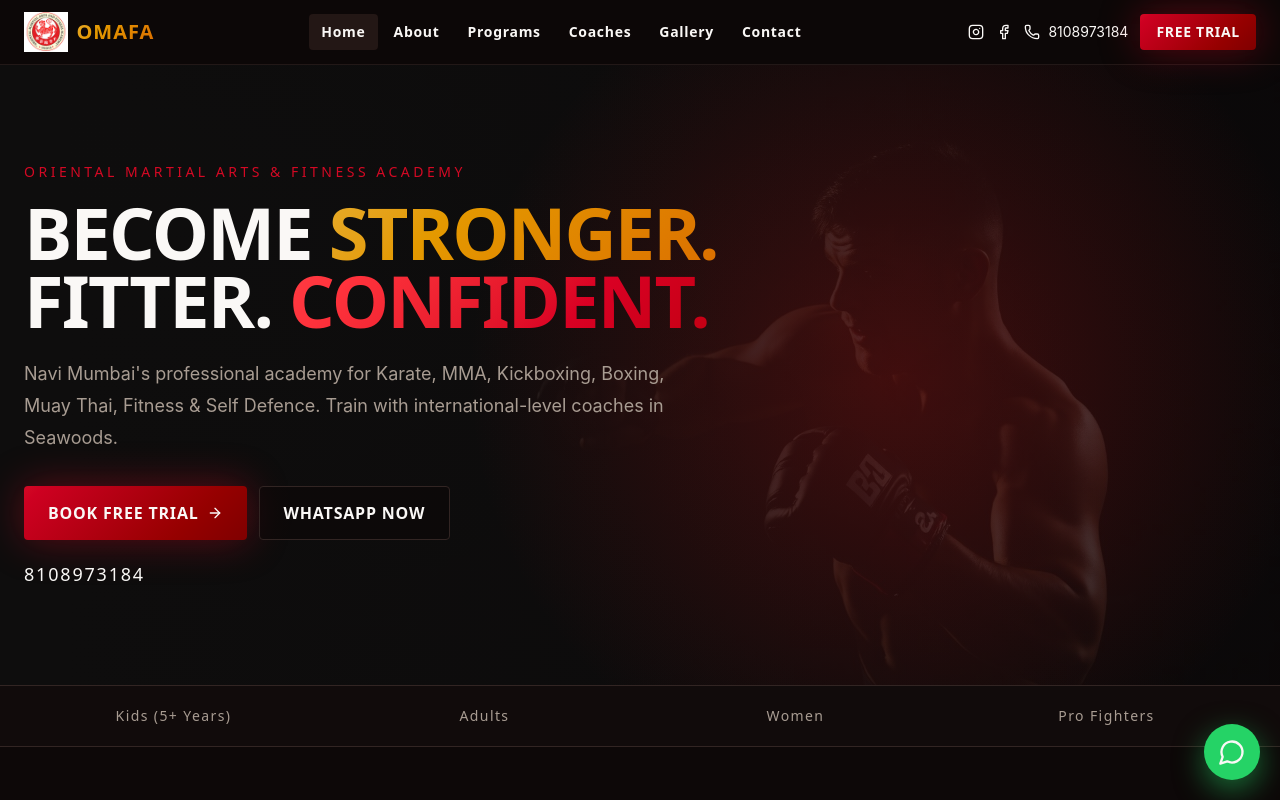
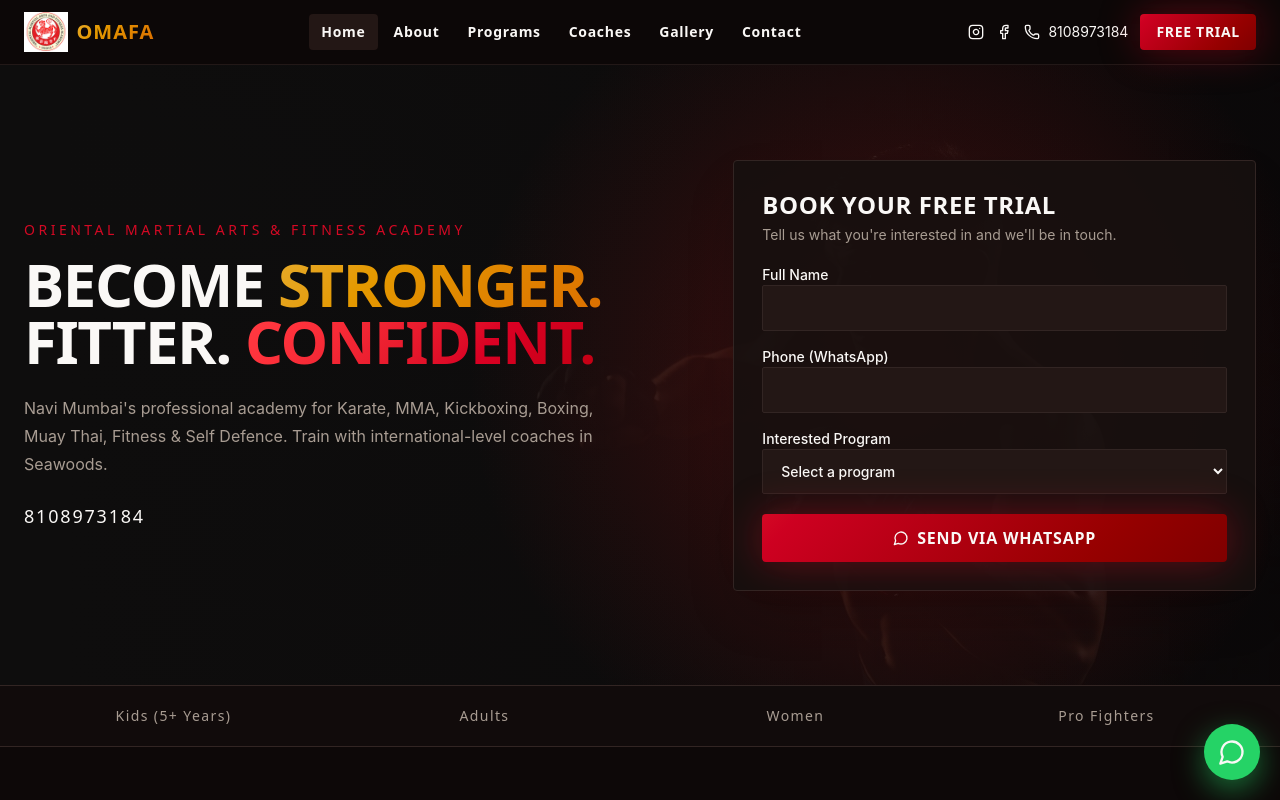
Before and after one commit to tanmaysalve/omafa-website, a React (Vite) app: page / in a window 1280 px wide. Shown: the top 800 px of the page. Built offline with nearby package versions, Linux system fonts and the light colour scheme.

Commit message:
Home page - enquiry form:

```diff
--- a/src/pages/Home.tsx
+++ b/src/pages/Home.tsx
@@ -1,7 +1,6 @@
 import { useEffect, useState, type ReactNode } from "react";
 import { Link } from "react-router-dom";
 import {
-  ArrowRight,
   Check,
   Clock,
   ShieldCheck,
@@ -12,6 +11,7 @@ import {
   ChevronDown,
   ChevronLeft,
   ChevronRight,
+  MessageCircle,
 } from "lucide-react";
 import { programs, testimonials } from "@/data/site";
 import { ProgramCard } from "@/components/ProgramCard";
@@ -104,44 +104,97 @@ export function Home() {
           className="absolute inset-0 h-full w-full object-cover object-center opacity-30"
         />
         <div className="absolute inset-0 bg-[radial-gradient(circle_at_70%_50%,rgba(160,20,20,.35),transparent_45%),linear-gradient(90deg,#0e0d0d_5%,rgba(14,13,13,.78)_45%,rgba(14,13,13,.3))]" />
-        <div className="relative mx-auto flex min-h-[620px] max-w-7xl items-center px-4 py-20 sm:px-6">
-          <div className="max-w-3xl">
+        <div className="relative mx-auto grid min-h-[620px] max-w-7xl items-center gap-10 px-4 py-16 sm:px-6 lg:grid-cols-[1fr_.8fr] lg:gap-14">
+          <div>
             <p className="font-display text-sm tracking-[.25em] text-primary">
               ORIENTAL MARTIAL ARTS & FITNESS ACADEMY
             </p>
-            <h1 className="mt-4 font-display text-5xl font-black uppercase leading-[.95] tracking-tight sm:text-7xl">
+            <h1 className="mt-4 font-display text-4xl font-black uppercase leading-[.95] tracking-tight sm:text-5xl lg:text-6xl">
               Become <span className="text-gradient-gold">Stronger.</span>
               <br />
               Fitter. <span className="text-gradient-red">Confident.</span>
             </h1>
-            <p className="mt-6 max-w-2xl text-lg leading-8 text-muted-foreground">
+            <p className="mt-6 max-w-xl text-base leading-7 text-muted-foreground">
               Navi Mumbai's professional academy for Karate, MMA, Kickboxing,
               Boxing, Muay Thai, Fitness & Self Defence. Train with
               international-level coaches in Seawoods.
             </p>
-            <div className="mt-8 flex flex-col gap-3 sm:flex-row">
-              <Link
-                to="/contact"
-                className="btn-hero inline-flex items-center justify-center gap-2 rounded-sm px-6 py-3.5 font-display font-bold uppercase tracking-wider"
-              >
-                Book Free Trial <ArrowRight className="h-4 w-4" />
-              </Link>
-              <a
-                href="https://wa.me/918108973184?text=Hi%20OMAFA%2C%20I'd%20like%20to%20book%20a%20FREE%20trial%20class."
-                target="_blank"
-                rel="noreferrer"
-                className="inline-flex items-center justify-center rounded-sm border border-border bg-background/60 px-6 py-3.5 font-display font-bold uppercase tracking-wider hover:border-gold hover:text-gold"
-              >
-                WhatsApp Now
-              </a>
-            </div>
             <a
               href="tel:+918108973184"
-              className="mt-5 inline-block font-display text-lg tracking-widest text-gold"
+              className="mt-6 inline-block font-display text-lg tracking-widest text-gold"
             >
               8108973184
             </a>
           </div>
+          <form
+            className="rounded-sm border border-border bg-card/90 p-5 shadow-2xl sm:p-7"
+            onSubmit={(event) => {
+              event.preventDefault();
+              const formData = new FormData(event.currentTarget);
+              const message = [
+                "Hi OMAFA, I'd like to book a FREE trial class.",
+                `Name: ${formData.get("name")}`,
+                `Phone: ${formData.get("phone")}`,
+                `Program: ${formData.get("program")}`,
+              ].join("\n");
+              window.open(
+                `https://wa.me/918108973184?text=${encodeURIComponent(message)}`,
+                "_blank",
+                "noopener,noreferrer",
+              );
+            }}
+          >
+            <h2 className="font-display text-2xl font-bold uppercase tracking-wide">
+              Book Your Free Trial
+            </h2>
+            <p className="mt-1 text-sm text-muted-foreground">
+              Tell us what you're interested in and we'll be in touch.
+            </p>
+            <div className="mt-5 space-y-4">
+              <label className="block space-y-2 text-sm font-medium">
+                <span>Full Name</span>
+                <input
+                  className="input"
+                  name="name"
+                  autoComplete="name"
+                  minLength={2}
+                  required
+                />
+              </label>
+              <label className="block space-y-2 text-sm font-medium">
+                <span>Phone (WhatsApp)</span>
+                <input
+                  className="input"
+                  name="phone"
+                  type="tel"
+                  inputMode="tel"
+                  autoComplete="tel"
+                  minLength={8}
+                  required
+                />
+              </label>
+              <label className="block space-y-2 text-sm font-medium">
+                <span>Interested Program</span>
+                <select className="input" name="program" required defaultValue="">
+                  <option value="" disabled>
+                    Select a program
+                  </option>
+                  {programs.map((program) => (
+                    <option key={program.number} value={program.name}>
+                      {program.name}
+                    </option>
+                  ))}
+                </select>
+              </label>
+            </div>
+            <button
+              className="btn-hero mt-5 inline-flex w-full items-center justify-center gap-2 rounded-sm px-5 py-3 font-display font-bold uppercase tracking-wider"
+              type="submit"
+            >
+              <MessageCircle className="h-4 w-4" />
+              Send via WhatsApp
+            </button>
+          </form>
         </div>
       </section>
       <section className="border-b border-border bg-card/40 py-5">
```
